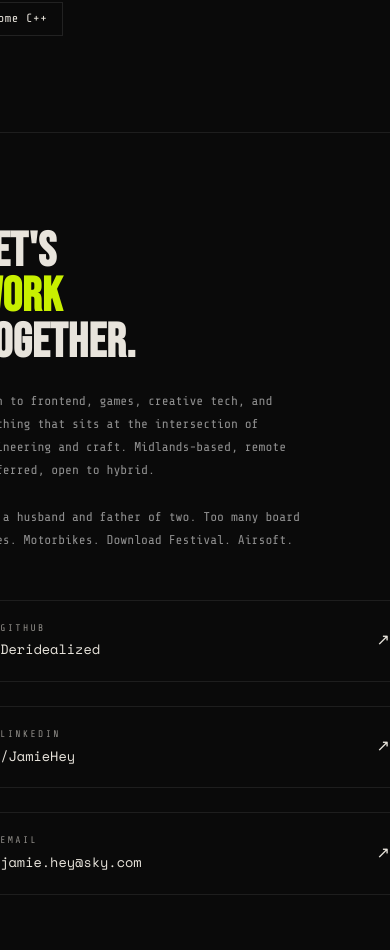
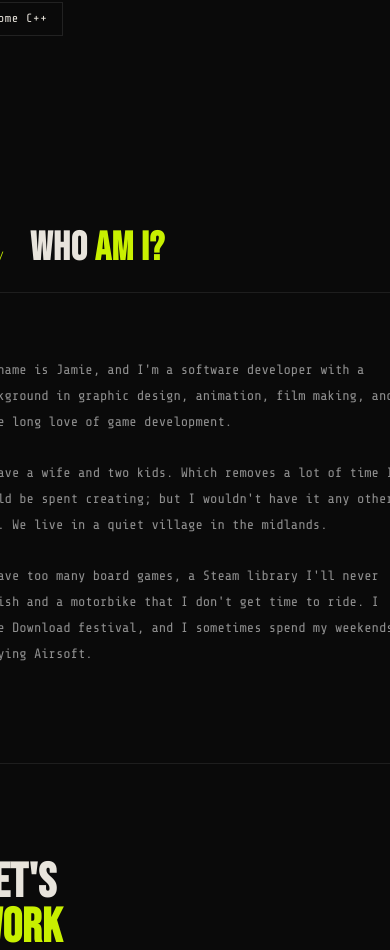
Before and after one commit to Deridealized/existerror-2026, a React (Vite) app: page / in a window 390 px wide. Shown: the part 5229-6179 px from the top of the page. Built offline with nearby package versions, Linux system fonts and the light colour scheme.

Commit message:
feat(about): add about section

```diff
--- /dev/null
+++ b/src/components/About/About.module.css
@@ -0,0 +1,84 @@
+.skillsLayout {
+  display: flex;
+  width: 100%;
+}
+
+.skillsIntro {
+  font-size: 0.85rem;
+  color: var(--color-primary-grey);
+  line-height: 1.9;
+}
+
+.skillsIntro strong {
+  color: var(--color-off-white);
+  font-weight: normal;
+}
+
+.skillsCategories {
+  display: flex;
+  flex-direction: column;
+  gap: 2.5rem;
+}
+
+.skillCatTitle {
+  font-size: 0.6rem;
+  letter-spacing: 0.3em;
+  text-transform: uppercase;
+  color: var(--color-limegreen);
+  margin-bottom: 1rem;
+}
+
+.skillList {
+  display: flex;
+  flex-wrap: wrap;
+  gap: 0.5rem;
+}
+
+.skillItem {
+  font-size: 0.75rem;
+  letter-spacing: 0.05em;
+  padding: 0.4rem 0.9rem;
+  border: 1px solid #222;
+  color: var(--color-off-white);
+  transition: all 0.15s;
+  cursor: default;
+}
+
+.skillItem:hover {
+  border-color: var(--color-limegreen);
+  color: var(--color-limegreen);
+  background: rgba(200, 240, 0, 0.04);
+}
+
+section {
+  padding: 6rem 2rem;
+  max-width: 1200px;
+  margin: 0 auto;
+}
+
+.sectionHeader {
+  display: flex;
+  align-items: baseline;
+  gap: 1.5rem;
+  margin-bottom: 4rem;
+  border-bottom: 1px solid #1e1e1e;
+  padding-bottom: 1.5rem;
+}
+
+.sectionNum {
+  font-size: 0.65rem;
+  letter-spacing: 0.2em;
+  color: var(--color-limegreen);
+}
+
+.sectionTitle {
+  font-family: "Bebas Neue", sans-serif;
+  font-size: clamp(2.5rem, 5vw, 4rem);
+  letter-spacing: 0.02em;
+  line-height: 1;
+}
+
+.sectionTitle em {
+  color: var(--color-limegreen);
+  font-style: normal;
+}
--- /dev/null
+++ b/src/components/About/About.tsx
@@ -0,0 +1,40 @@
+import s from "./About.module.css";
+
+const About = () => {
+  return (
+    <>
+      <section id="skills">
+        <div className={s.sectionHeader}>
+          <span className={s.sectionNum}>02 /</span>
+          <h2 className={s.sectionTitle}>
+            Who <em>am I?</em>
+          </h2>
+        </div>
+
+        <div className={s.skillsLayout}>
+          <div className={s.skillsIntro}>
+            <p>
+              My name is Jamie, and I'm a software developer with a background
+              in graphic design, animation, film making, and a life long love of
+              game development.
+            </p>
+            <br />
+            <p>
+              I have a wife and two kids. Which removes a lot of time I could be
+              spent creating; but I wouldn't have it any other way. We live in a
+              quiet village in the midlands.
+            </p>
+            <br />
+            <p>
+              I have too many board games, a Steam library I'll never finish and
+              a motorbike that I don't get time to ride. I love Download
+              festival, and I sometimes spend my weekends playing Airsoft.
+            </p>
+          </div>
+        </div>
+      </section>
+    </>
+  );
+};
+
+export default About;
--- a/src/pages/Home/Home.tsx
+++ b/src/pages/Home/Home.tsx
@@ -1,3 +1,4 @@
+import About from "../../components/About/About";
 import Contact from "../../components/Contact/Contact";
 import Footer from "../../components/Footer/Footer";
 import Hero from "../../components/Hero/Hero";
@@ -12,6 +13,7 @@ const Home = () => {
       <Hero />
       <Work />
       <Skills />
+      <About />
       <Contact />
       <Footer />
     </div>
```
